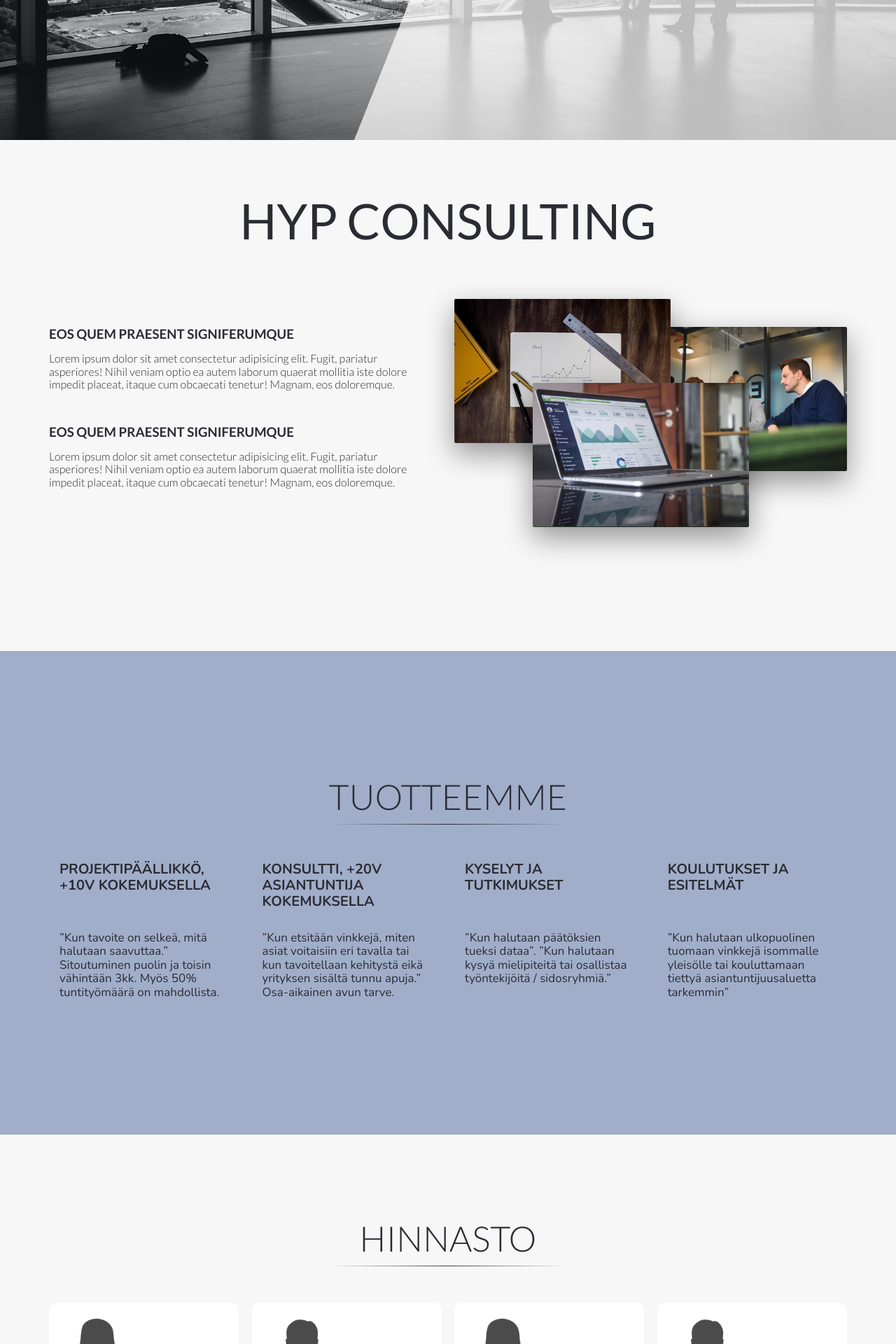
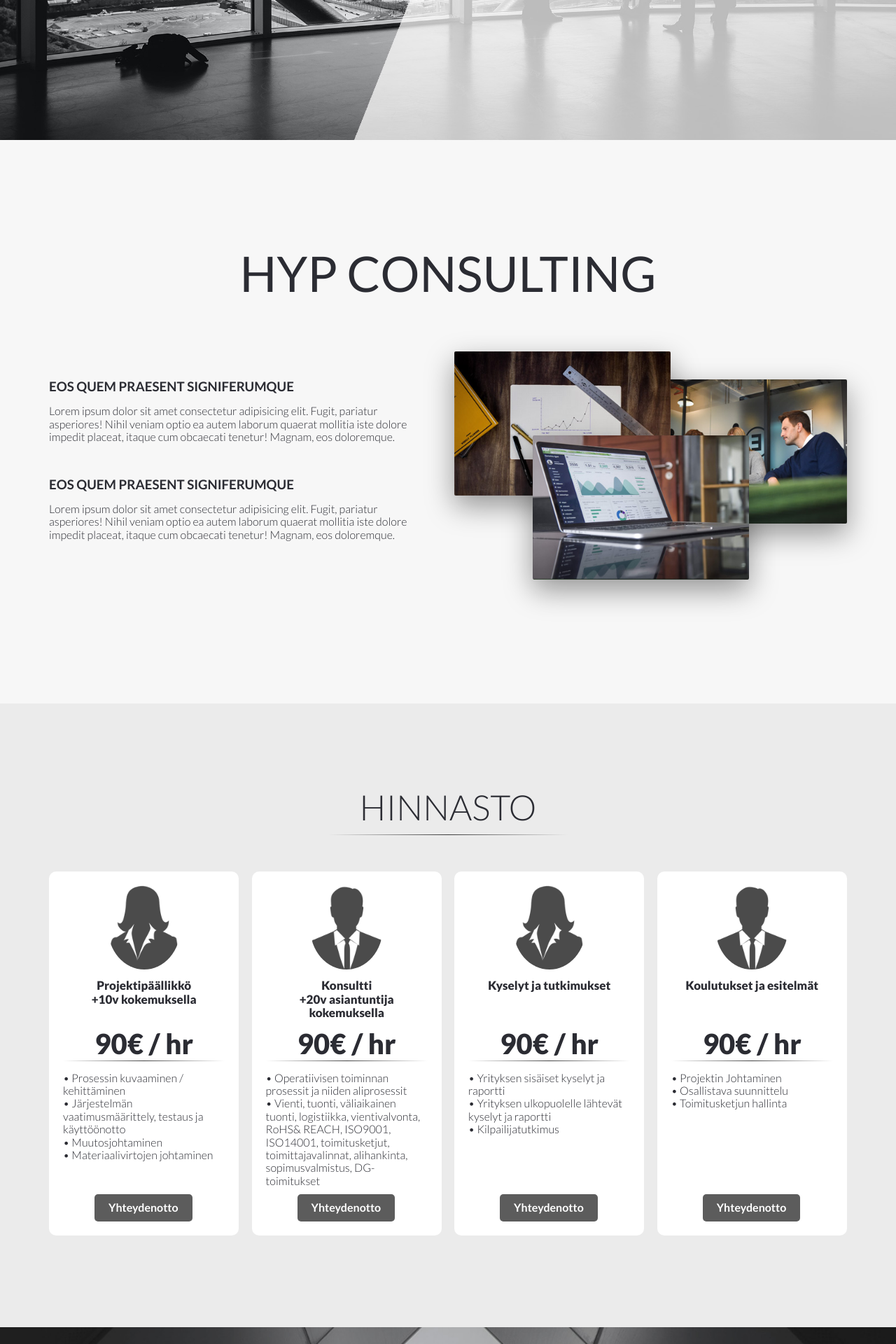
Before and after one commit to JohanKoivisto/HYP2, a PHP site: page /index.html in a window 1280 px wide. Shown: the part 600-2520 px from the top of the page at 70% size. Run offline with PHP 8.4, Linux system fonts and the light colour scheme.

Commit message:
some suggestions for pricing

```diff
--- a/css/style.css
+++ b/css/style.css
@@ -155,7 +155,7 @@ nav {
 .section-hyp {
     background-color: #f7f7f7;
     margin-bottom: 220px;
-    padding-top: 75px;
+    padding-top: 150px;
 }
 
 .hyp-main {
@@ -256,6 +256,34 @@ nav {
 .section-pricing {
     padding-top: 120px;
     padding-bottom: 120px;
+    background-color: #ebebeb;
+}
+
+.pricing-headline {
+    display: block;
+    text-align: center;
+    font-size: 17px;
+    font-weight: 900;
+    height: 70px;
+}
+
+.pricing-headline-2 {
+    display: block;
+    text-align: center;
+    font-size: 17px;
+    font-weight: 900;
+    margin-bottom: 15px;
+    height: 220px;
+}
+
+.pricing-title-box {
+    height: 70px;
+    margin-top: 10px;
+}
+
+.headline2-p {
+ font-weight: 900;
+ font-size: 40px;
 }
 
 .product-pricing {
@@ -263,7 +291,7 @@ nav {
     border-radius: 10px;
     padding: 20px;
     font-size: 16px;
-    height: 420px;
+    height: 520px;
     position: relative;
 }
 
@@ -281,6 +309,7 @@ nav {
  font-size: 11px;
  font-weight: 900;
  /* text-align: center; */
+ font-size: 25px;
 }
 
 .pricing-box img {
@@ -289,9 +318,13 @@ nav {
     border-radius: 50%;
 }
 
-.pricing-box p:first-of-type {
-    padding-top: 80px;
+.pricing-headline-2 img {
+    width: 45%;
 }
+
+/* .pricing-box p:first-of-type {
+    padding-top: 10px;
+} */
 
 
 .pricing-contact {
@@ -307,7 +340,7 @@ nav {
     margin-bottom: 20px;
     text-decoration: none;
     padding: 10px 20px;
-    background-color: #2d69af;
+    background-color: #5c5c5c;
     border-radius: 5px;
     color: #fff;
     font-weight: 700;
@@ -394,7 +427,7 @@ input[type=submit] {
     display: inline-block;
     text-decoration: none;
     padding: 10px 20px;
-    background-color: #2d69af;
+    background-color: #5c5c5c;
     border-radius: 5px;
     color: #fff;
     font-weight: 700;
@@ -402,7 +435,7 @@ input[type=submit] {
 
 input[type=submit]:hover,
 input[type=submit]:active {
-   background-color: #1a4270;
+   background-color: #444444;
 }
 
 .form-messages {
--- a/index.html
+++ b/index.html
@@ -26,8 +26,8 @@
           <img src="img/hyplogo-black.png" alt="HYP logo" class="logo-black" />
           <ul class="main-nav">
             <li><a href="#hyp" class="js--scroll-to-hyp">HYP</a></li>
-            <li><a href="#products" class="js--scroll-to-products">Tuotteet</a></li>
-            <li><a href="#pricing" class="js--scroll-to-pricing">Hinnoittelu</a></li>
+            <!-- <li><a href="#products" class="js--scroll-to-products">Tuotteet</a></li> -->
+            <li><a href="#pricing" class="js--scroll-to-pricing">Tuotteet & Hinnoittelu</a></li>
             <li><a href="#contact" class="js--scroll-to-contact">Ota yhteyttä</a></li>
           </ul>
         </div>
@@ -94,7 +94,7 @@
       </div>
     </section>
 
-    <section class="section-products js--section-products" id="products">
+    <!-- <section class="section-products js--section-products" id="products">
       <div class="row">
         <h4 class="heading-primary">TUOTTEEMME</h4>
         <hr>
@@ -131,7 +131,7 @@
           </p>
         </div>
       </div>
-    </section>
+    </section> -->
 
     <section class="section-pricing js--section-pricing" id="pricing">
       <div class="row">
@@ -141,12 +141,15 @@
       <div class="row">
         <div class="col span-1-of-4 product-pricing">
           <div class="row pricing-box">
-            <div class="col span-1-of-2">
-              <img src="img/avatar.png" alt="businessperson avatar" />
-            </div>
-            <div class="col span-1-of-2">
-              <p>PROJEKTIPÄÄLLIKKÖ</p>
-              <p>90€ / hr</p>
+            <div class="row pricing-headline-2">
+              <img src="img/avatar.png" alt="businessperson avatar"/>
+              <div class="pricing-title-box">
+                <p>Projektipäällikkö</p>
+                <p>+10v kokemuksella</p>
+              </div>
+              <div>
+                <p class="headline2-p">90€ / hr</p>
+              </div>
             </div>
           </div>
           <hr />
@@ -158,18 +161,21 @@
             <p>&#8226; Muutosjohtaminen</p>
             <p>&#8226; Materiaalivirtojen johtaminen</p>
             <div class="pricing-contact">
-              <a class="btn-price" href="#">Yhteydenotto</a>
+              <a class="btn-price" href="#contact">Yhteydenotto</a>
             </div>
           </div>
         </div>
         <div class="col span-1-of-4 product-pricing">
           <div class="row pricing-box">
-            <div class="col span-1-of-2">
-              <img src="img/avatar2.png" alt="businessperson avatar" />
-            </div>
-            <div class="col span-1-of-2">
-              <p>KONSULTTI</p>
-              <p>90€ / hr</p>
+            <div class="row pricing-headline-2">
+              <img src="img/avatar2.png" alt="businessperson avatar"/>
+              <div class="pricing-title-box">
+                <p>Konsultti</p>
+                <p>+20v asiantuntija kokemuksella</p>
+              </div>
+              <div>
+                <p class="headline2-p">90€ / hr</p>
+              </div>
             </div>
           </div>
           <hr />
@@ -183,18 +189,20 @@
               toimittajavalinnat, alihankinta, sopimusvalmistus, DG-toimitukset
             </p>
             <div class="pricing-contact">
-              <a class="btn-price" href="#">Yhteydenotto</a>
+              <a class="btn-price" href="#contact">Yhteydenotto</a>
             </div>
           </div>
         </div>
         <div class="col span-1-of-4 product-pricing">
           <div class="row pricing-box">
-            <div class="col span-1-of-2">
-              <img src="img/avatar.png" alt="businessperson avatar" />
-            </div>
-            <div class="col span-1-of-2">
-              <p>KYSELYT JA TUTKIMUKSET</p>
-              <p>90€ / hr</p>
+            <div class="row pricing-headline-2">
+              <img src="img/avatar.png" alt="businessperson avatar"/>
+              <div class="pricing-title-box">
+                <p>Kyselyt ja tutkimukset</p>
+              </div>
+              <div>
+                <p class="headline2-p">90€ / hr</p>
+              </div>
             </div>
           </div>
           <hr />
@@ -203,18 +211,20 @@
             <p>&#8226; Yrityksen ulkopuolelle lähtevät kyselyt ja raportti</p>
             <p>&#8226; Kilpailijatutkimus</p>
             <div class="pricing-contact">
-              <a class="btn-price" href="#">Yhteydenotto</a>
+              <a class="btn-price" href="#contact">Yhteydenotto</a>
             </div>
           </div>
         </div>
         <div class="col span-1-of-4 product-pricing">
           <div class="row pricing-box">
-            <div class="col span-1-of-2">
-              <img src="img/avatar2.png" alt="businessperson avatar" />
-            </div>
-            <div class="col span-1-of-2">
-              <p>KOULUTUKSET JA ESITELMÄT</p>
-              <p>90€ / hr</p>
+            <div class="row pricing-headline-2">
+              <img src="img/avatar2.png" alt="businessperson avatar"/>
+              <div class="pricing-title-box">
+                <p>Koulutukset ja esitelmät</p>
+              </div>
+              <div>
+                <p class="headline2-p">90€ / hr</p>
+              </div>
             </div>
           </div>
           <hr />
@@ -223,7 +233,7 @@
             <p>&#8226; Osallistava suunnittelu</p>
             <p>&#8226; Toimitusketjun hallinta</p>
             <div class="pricing-contact">
-              <a class="btn-price" href="#">Yhteydenotto</a>
+              <a class="btn-price" href="#contact">Yhteydenotto</a>
             </div>
           </div>
         </div>
@@ -250,7 +260,7 @@
     </section>
     <section class="section-contact js--section-contact" id="contact">
         <div class="row" id="form">
-            <h4 class="heading-primary">OTa meihin yhteyttä</h4>
+            <h4 class="heading-primary">Ota meihin yhteyttä</h4>
             <hr>
         </div>
         <div class="row">
```
